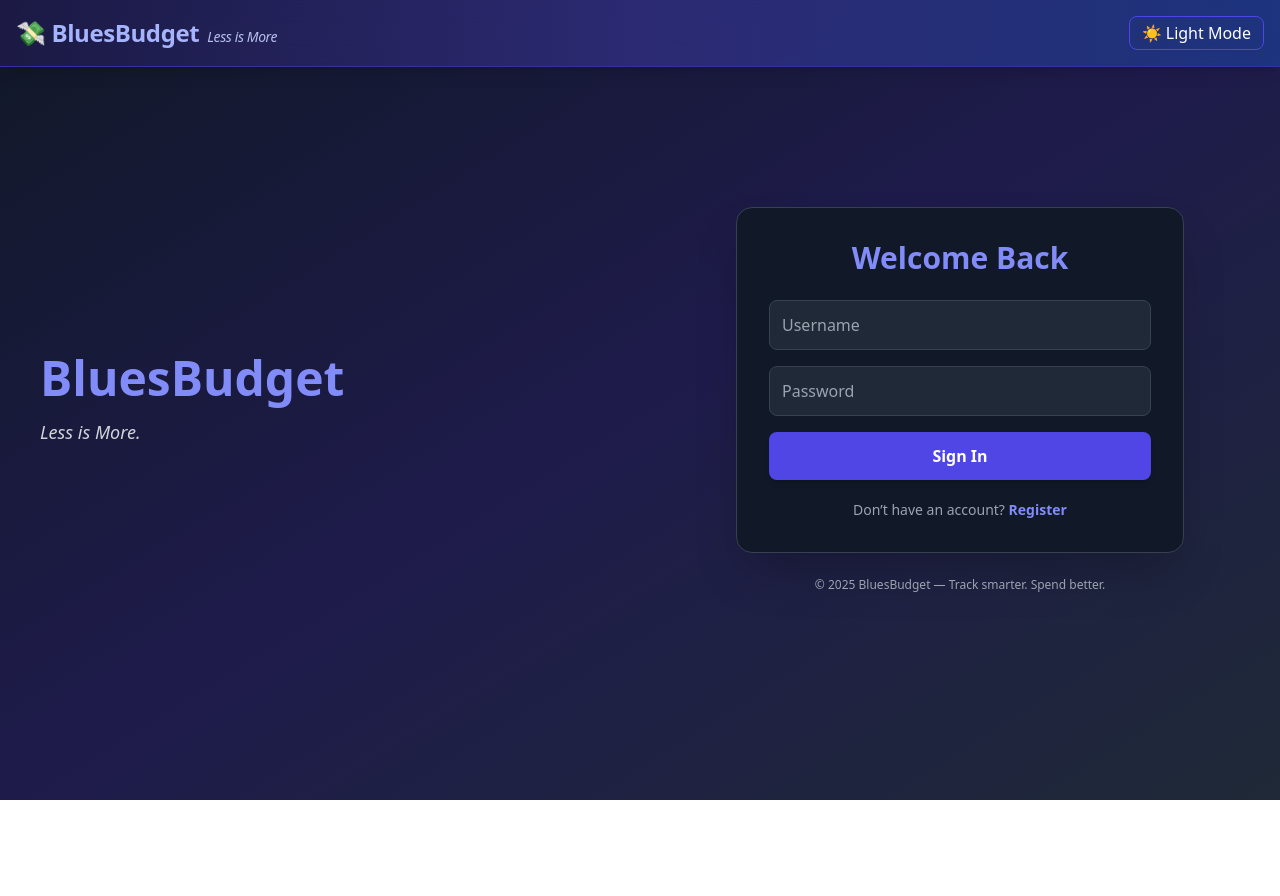
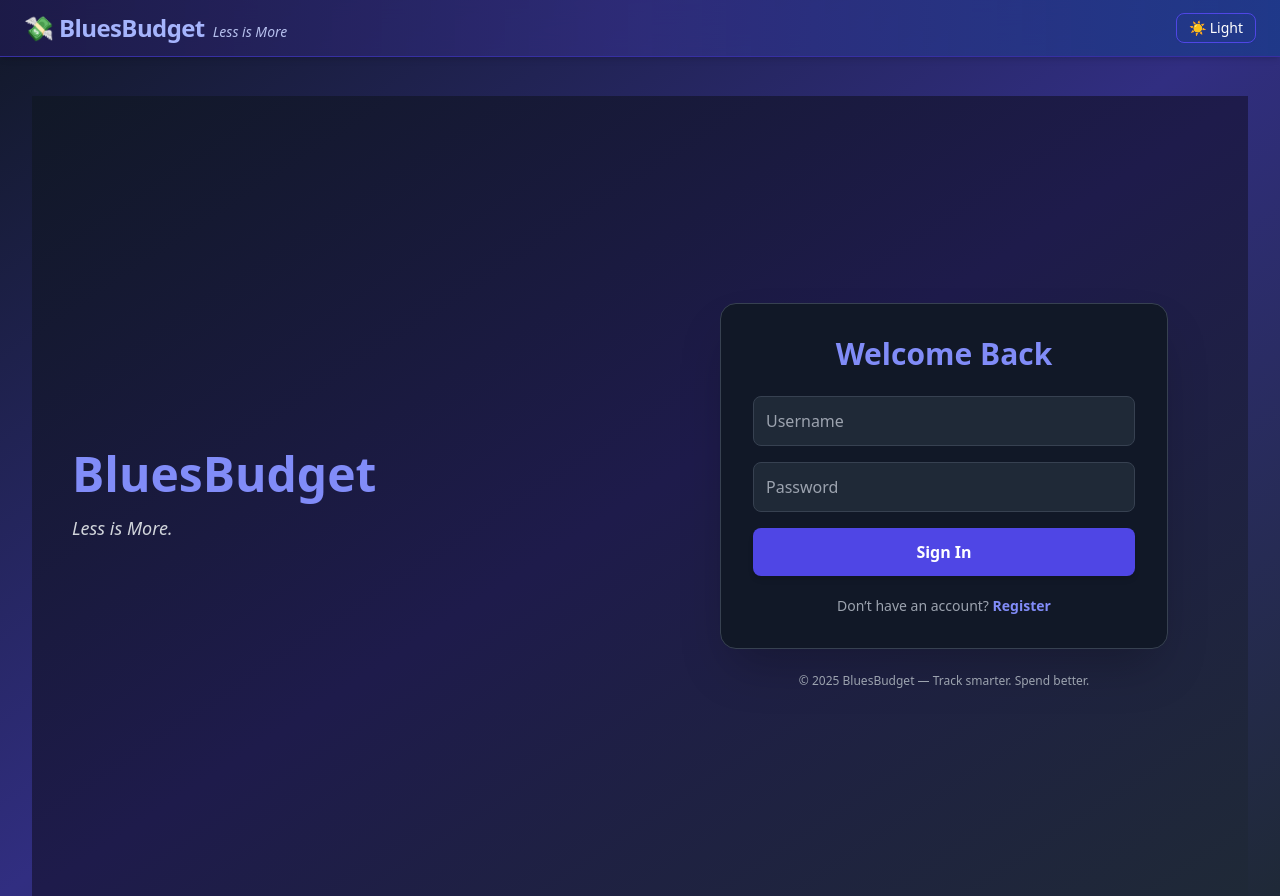
Before and after one commit to MGlarman/expense-tracker-client, a React (Vite) app: page /login in a window 1280 px wide. Before the commit the page ends 800 px from the top, so only its background shows below. Built offline with nearby package versions, Linux system fonts and the light colour scheme.

Commit message:
Initial commit of BluesBudget frontend

```diff
--- a/src/App.jsx
+++ b/src/App.jsx
@@ -28,6 +28,7 @@ export default function App() {
               : "bg-gradient-to-br from-indigo-100 via-white to-indigo-200"
           }`}
       >
+        {/* Fixed or styled Navbar */}
         <Navbar
           darkMode={darkMode}
           setDarkMode={setDarkMode}
@@ -35,6 +36,8 @@ export default function App() {
           setAdminToken={setAdminToken}
         />
 
+        {/* Add padding-top to account for Navbar height */}
+        <main className="pt-24 px-4 sm:px-6 lg:px-8">
           <Routes>
             {/* ✅ Protected user routes */}
             <Route
@@ -99,6 +102,7 @@ export default function App() {
               }
             />
           </Routes>
+        </main>
       </div>
     </div>
   );
--- a/src/components/Navbar.jsx
+++ b/src/components/Navbar.jsx
@@ -21,28 +21,33 @@ export default function Navbar({ darkMode, setDarkMode, setToken, setAdminToken
 
   return (
     <nav
-      className={`fixed top-0 left-0 w-full z-50 backdrop-blur-md bg-opacity-80 p-4 flex flex-wrap items-center justify-between shadow-lg border-b transition-all duration-300
+      className={`fixed top-0 left-0 w-full z-50 overflow-hidden box-border backdrop-blur-md bg-opacity-80 border-b shadow-md transition-all duration-300
         ${
           darkMode
-            ? "bg-gradient-to-r from-indigo-950/80 via-indigo-900/80 to-blue-900/80 text-white border-indigo-800"
+            ? "bg-gradient-to-r from-indigo-950/90 via-indigo-900/80 to-blue-900/90 text-white border-indigo-800"
             : "bg-gradient-to-r from-blue-50 via-indigo-100 to-indigo-200 text-gray-900 border-indigo-300"
         }`}
+      style={{
+        WebkitOverflowScrolling: "touch",
+        overscrollBehavior: "none",
+      }}
     >
+      <div className="w-full max-w-full mx-auto px-4 sm:px-6 py-3 flex flex-wrap items-center justify-between overflow-hidden">
         {/* Left: Logo + Slogan */}
-      <div className="flex flex-col sm:flex-row sm:items-center justify-between w-full sm:w-auto gap-1">
+        <div className="flex items-center justify-between w-full sm:w-auto min-w-0">
           <Link
             to="/"
-          className={`font-extrabold tracking-tight flex flex-col sm:flex-row sm:items-baseline group transition-transform duration-300 ${
+            className={`flex flex-col sm:flex-row sm:items-baseline group min-w-0 ${
               darkMode ? "text-indigo-300" : "text-indigo-700"
             }`}
           >
-          <span className="text-2xl group-hover:scale-105 transform transition-all duration-200">
+            <span className="text-xl sm:text-2xl font-extrabold tracking-tight group-hover:scale-105 transform transition-all duration-200 truncate">
               💸 BluesBudget
             </span>
             <span
-            className={`text-sm font-light ${
+              className={`text-xs sm:text-sm font-light ${
                 darkMode ? "text-indigo-200" : "text-indigo-600"
-            } sm:ml-2 italic opacity-90`}
+              } sm:ml-2 italic opacity-90 whitespace-nowrap`}
             >
               Less is More
             </span>
@@ -50,7 +55,7 @@ export default function Navbar({ darkMode, setDarkMode, setToken, setAdminToken
 
           {/* Mobile Hamburger */}
           <button
-          className="sm:hidden ml-auto mt-2 sm:mt-0 px-2 py-1 border rounded border-indigo-300 text-indigo-700 dark:text-indigo-200 hover:bg-indigo-200 dark:hover:bg-indigo-700 transition-colors"
+            className="sm:hidden ml-2 px-2 py-1 border rounded border-indigo-300 text-indigo-700 dark:text-indigo-200 hover:bg-indigo-200 dark:hover:bg-indigo-700 transition-colors"
             onClick={() => setMobileOpen(!mobileOpen)}
           >
             {mobileOpen ? "✖️" : "☰"}
@@ -59,23 +64,22 @@ export default function Navbar({ darkMode, setDarkMode, setToken, setAdminToken
 
         {/* Right: Links & Buttons */}
         <div
-        className={`w-full sm:flex sm:items-center sm:w-auto transition-all duration-300 ${
-          mobileOpen ? "block mt-4" : "hidden sm:block"
+          className={`w-full sm:flex sm:items-center sm:w-auto overflow-hidden transition-all duration-300 ${
+            mobileOpen ? "block mt-3" : "hidden sm:block"
           }`}
         >
-        <div className="flex flex-col sm:flex-row sm:items-center gap-4 font-medium">
-          {/* Authenticated user links */}
+          <div className="flex flex-col sm:flex-row sm:items-center gap-3 font-medium">
             {token && (
               <>
                 <Link
                   to="/dashboard"
-                className="hover:text-indigo-500 dark:hover:text-indigo-300 transition-colors"
+                  className="hover:text-indigo-500 dark:hover:text-indigo-300 transition-colors truncate"
                 >
                   Dashboard
                 </Link>
                 <Link
                   to="/todo"
-                className="hover:text-indigo-500 dark:hover:text-indigo-300 transition-colors"
+                  className="hover:text-indigo-500 dark:hover:text-indigo-300 transition-colors truncate"
                 >
                   To-Do List
                 </Link>
@@ -85,29 +89,29 @@ export default function Navbar({ darkMode, setDarkMode, setToken, setAdminToken
             {/* Dark mode toggle */}
             <button
               onClick={() => setDarkMode(!darkMode)}
-            className="px-3 py-1 border rounded-lg hover:bg-indigo-100 dark:hover:bg-indigo-800 border-indigo-300 dark:border-indigo-600 transition-all shadow-sm"
+              className="px-3 py-1 border rounded-lg hover:bg-indigo-100 dark:hover:bg-indigo-800 border-indigo-300 dark:border-indigo-600 transition-all text-sm shadow-sm truncate"
             >
-            {darkMode ? "☀️ Light Mode" : "🌙 Dark Mode"}
+              {darkMode ? "☀️ Light" : "🌙 Dark"}
             </button>
 
-          {/* Logout Buttons */}
             {token && (
               <button
                 onClick={handleUserLogout}
-              className="bg-indigo-600 hover:bg-indigo-700 text-white px-3 py-1 rounded-lg shadow-md transition-all hover:scale-105"
+                className="bg-indigo-600 hover:bg-indigo-700 text-white px-3 py-1 rounded-lg text-sm shadow transition-all hover:scale-105 truncate"
               >
-              Logout (User)
+                Logout
               </button>
             )}
 
             {adminToken && (
               <button
                 onClick={handleAdminLogout}
-              className="bg-blue-700 hover:bg-blue-800 text-white px-3 py-1 rounded-lg shadow-md transition-all hover:scale-105"
+                className="bg-blue-700 hover:bg-blue-800 text-white px-3 py-1 rounded-lg text-sm shadow transition-all hover:scale-105 truncate"
               >
-              Logout (Admin)
+                Admin Logout
               </button>
             )}
+          </div>
         </div>
       </div>
     </nav>
--- a/src/pages/Dashboard.jsx
+++ b/src/pages/Dashboard.jsx
@@ -1,6 +1,6 @@
 import { useState, useEffect, useMemo } from "react";
 import {
-  BarChart, Bar, XAxis, YAxis, CartesianGrid, Tooltip, Legend, PieChart, Pie, Cell,
+  BarChart, Bar, XAxis, YAxis, CartesianGrid, Tooltip, Legend, PieChart, Pie, Cell, ResponsiveContainer
 } from "recharts";
 import {
   Chart as ChartJS,
@@ -521,33 +521,59 @@ const barData = useMemo(() => {
         </div>
       </section>
 
-      {/* Charts */}
+      {/* CHARTS */}
 <section className="space-y-6 md:space-y-0 md:grid md:grid-cols-1 gap-6">
-        <div className={`p-5 rounded-2xl shadow-md ${darkMode ? "bg-gray-800" : "bg-white"} w-full`} style={{ minHeight: 300 }}>
+  {/* Line chart */}
+  <div
+    className={`p-5 rounded-2xl shadow-md ${darkMode ? "bg-gray-800" : "bg-white"} w-full min-w-0`}
+    style={{ minHeight: 300 }}
+  >
     <h4 className="text-lg font-semibold mb-2">Expenses Over Time</h4>
     <div className="w-full h-80">
-            <Line data={expensesChartData} options={expensesChartOptions} />
+      <Line
+        data={expensesChartData}
+        options={{
+          ...expensesChartOptions,
+          responsive: true,
+          maintainAspectRatio: false,
+        }}
+      />
     </div>
   </div>
 
+  {/* Bar and Pie charts */}
   <div className="space-y-6">
-          <div className={`p-5 rounded-2xl shadow-md ${darkMode ? "bg-gray-800" : "bg-white"} w-full`} style={{ minHeight: 300 }}>
+    {/* Bar chart */}
+    <div
+      className={`p-5 rounded-2xl shadow-md ${darkMode ? "bg-gray-800" : "bg-white"} w-full min-w-0`}
+      style={{ minHeight: 300 }}
+    >
       <div className="flex flex-col sm:flex-row items-center justify-between mb-2 gap-2">
         <h4 className="text-lg font-semibold">Projected Daily Savings vs Expenses</h4>
         <select
           value={selectedMonth}
           onChange={(e) => setSelectedMonth(e.target.value)}
-                className="p-3 border rounded-lg text-base focus:outline-none focus:ring-2 focus:ring-indigo-400"
+          className="p-3 border rounded-lg text-base min-w-0 focus:outline-none focus:ring-2 focus:ring-indigo-400"
         >
-                {monthlyData.slice().sort((a,b)=>b.year*12+b.month - (a.year*12+a.month)).map(m => (
-                  <option key={`${m.year}-${m.month}`} value={`${m.year}-${String(m.month+1).padStart(2,'0')}`}>
-                    {new Date(m.year, m.month).toLocaleString('default', { month: 'long', year: 'numeric' })}
+          {monthlyData
+            .slice()
+            .sort((a, b) => b.year * 12 + b.month - (a.year * 12 + a.month))
+            .map((m) => (
+              <option
+                key={`${m.year}-${m.month}`}
+                value={`${m.year}-${String(m.month + 1).padStart(2, "0")}`}
+              >
+                {new Date(m.year, m.month).toLocaleString("default", {
+                  month: "long",
+                  year: "numeric",
+                })}
               </option>
             ))}
         </select>
       </div>
-            <div className="overflow-x-auto">
-              <BarChart width={500} height={280} data={projectedBarData}>
+      <div className="w-full h-80">
+        <ResponsiveContainer width="100%" height="100%">
+          <BarChart data={projectedBarData}>
             <CartesianGrid strokeDasharray="3 3" stroke={darkMode ? "#444" : "#eee"} />
             <XAxis dataKey="date" stroke={darkMode ? "#fff" : "#000"} />
             <YAxis stroke={darkMode ? "#fff" : "#000"} />
@@ -556,20 +582,40 @@ const barData = useMemo(() => {
             <Bar dataKey="expenses" name="Expenses" fill="#f87171" />
             <Bar dataKey="savings" name="Projected Savings (daily)" fill="#22c55e" />
           </BarChart>
+        </ResponsiveContainer>
       </div>
     </div>
 
-          <div className={`p-5 rounded-2xl shadow-md ${darkMode ? "bg-gray-800" : "bg-white"} w-full`} style={{ minHeight: 300 }}>
+    {/* Pie chart */}
+    <div
+      className={`p-5 rounded-2xl shadow-md ${darkMode ? "bg-gray-800" : "bg-white"} w-full min-w-0`}
+      style={{ minHeight: 300 }}
+    >
       <h4 className="text-lg font-semibold mb-2">Expenses by Category</h4>
-            <PieChart width={400} height={220}>
-              <Pie data={pieData} dataKey="value" nameKey="name" cx="50%" cy="50%" outerRadius={80} label>
-                {pieData.map((entry, idx) => <Cell key={idx} fill={COLORS[idx % COLORS.length]} />)}
+      <div className="w-full h-64">
+        <ResponsiveContainer width="100%" height="100%">
+          <PieChart>
+            <Pie
+              data={pieData}
+              dataKey="value"
+              nameKey="name"
+              cx="50%"
+              cy="50%"
+              outerRadius={80}
+              label
+            >
+              {pieData.map((entry, idx) => (
+                <Cell key={idx} fill={COLORS[idx % COLORS.length]} />
+              ))}
             </Pie>
             <Tooltip />
           </PieChart>
+        </ResponsiveContainer>
+      </div>
     </div>
   </div>
 </section>
+
 
       {/* Expense list */}
       <section className="bg-white dark:bg-gray-800 rounded-xl shadow p-4 md:p-6">
```
Lines whose indentation alone changed are shown as unchanged.
